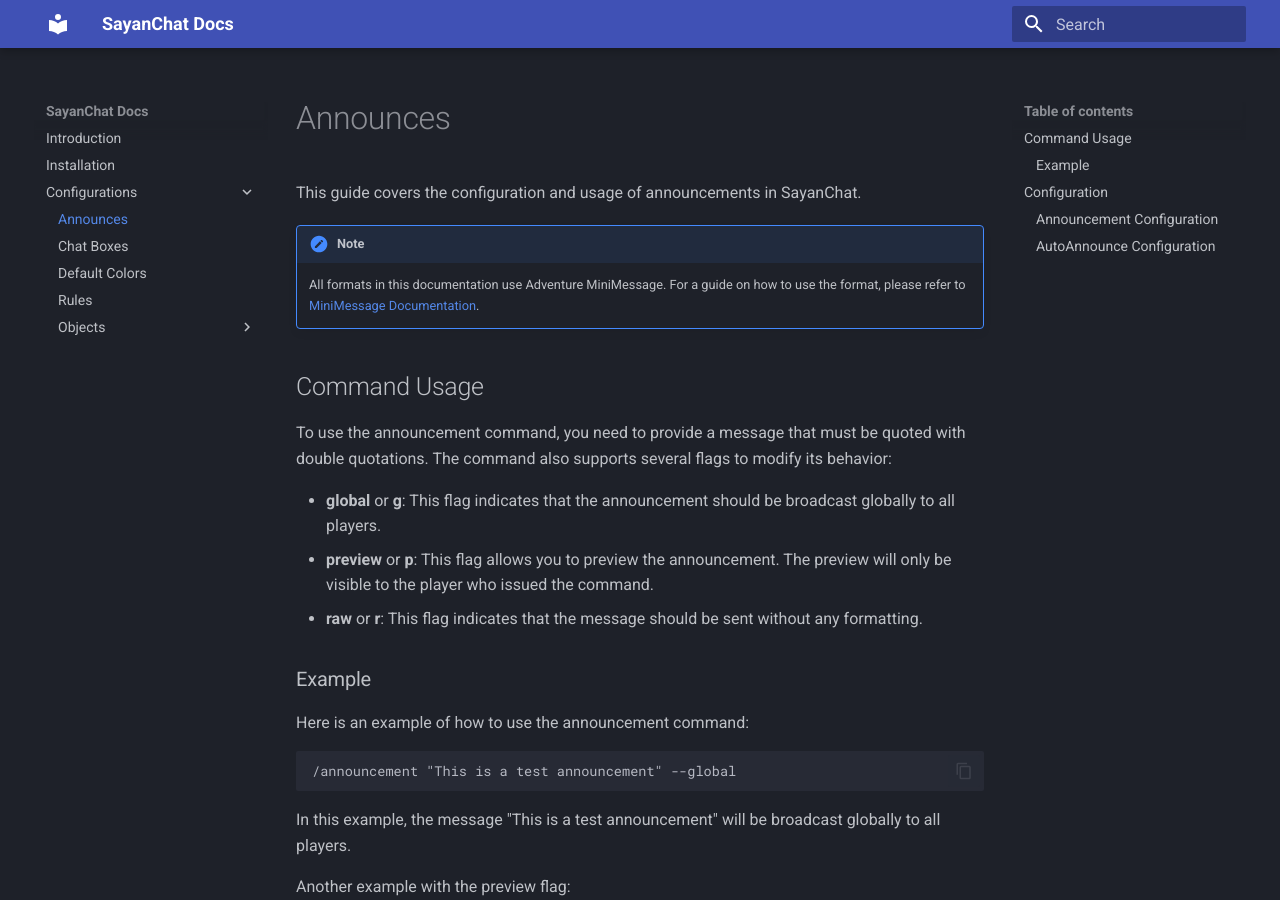
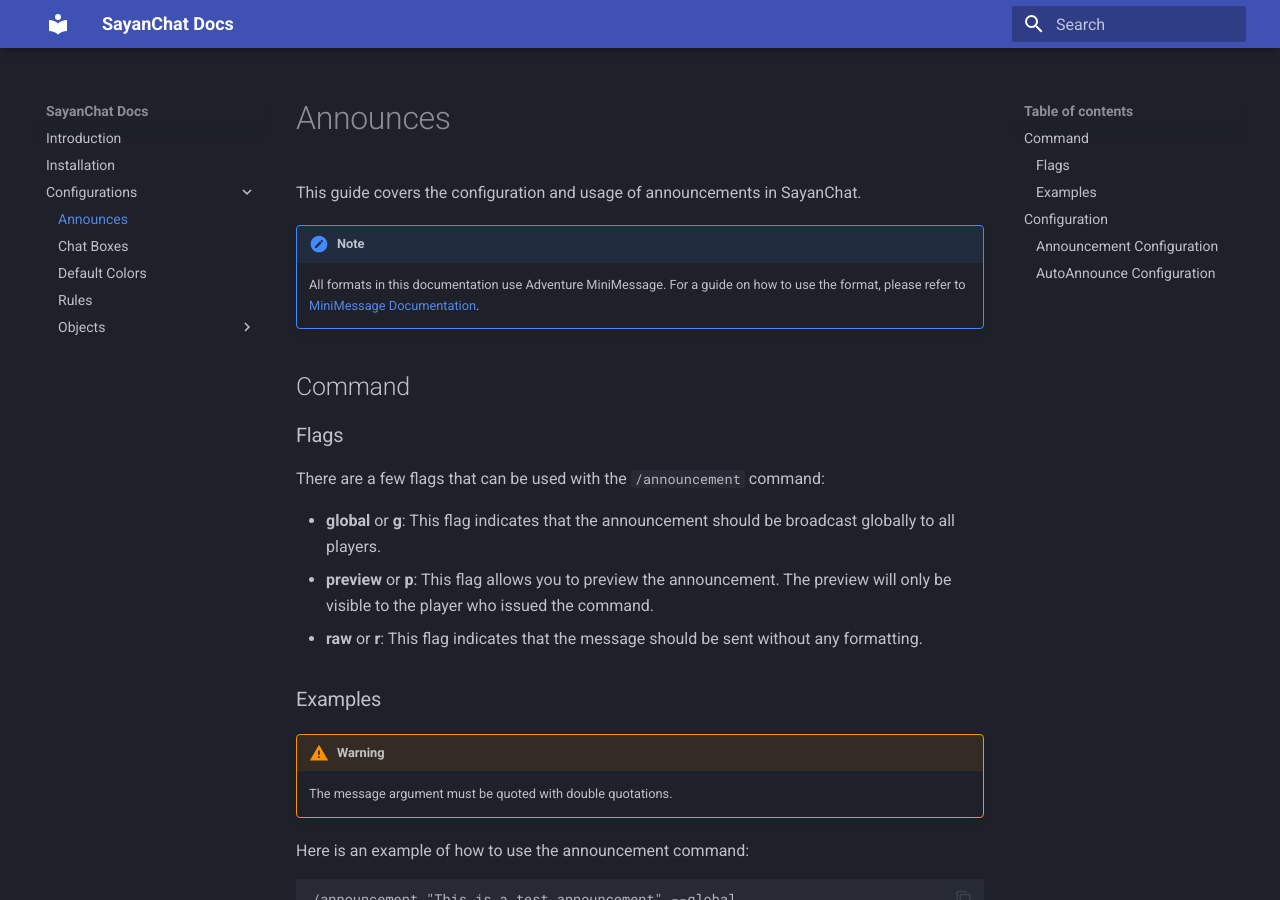
Before and after one commit to Mohamad82Bz/sayanchat-docs, an MkDocs documentation site: the page built from docs/Configurations/Announcements.md, in a window 1280 px wide and 900 px high. Built offline with MkDocs 1.6.1 and Material for MkDocs 9.7.7, drawn with Linux system fonts in a browser that asks for light colours.

Commit message:
minor change

```diff
--- a/docs/Configurations/Announcements.md
+++ b/docs/Configurations/Announcements.md
@@ -5,15 +5,20 @@
 !!! note
     All formats in this documentation use Adventure MiniMessage. For a guide on how to use the format, please refer to [MiniMessage Documentation](https://docs.advntr.dev/minimessage/index.html).
 
-## Command Usage
+## Command
 
-To use the announcement command, you need to provide a message that must be quoted with double quotations. The command also supports several flags to modify its behavior:
+### Flags
+
+There are a few flags that can be used with the `/announcement` command:
 
 - **global** or **g**: This flag indicates that the announcement should be broadcast globally to all players.
 - **preview** or **p**: This flag allows you to preview the announcement. The preview will only be visible to the player who issued the command.
 - **raw** or **r**: This flag indicates that the message should be sent without any formatting.
 
-### Example
+### Examples
+
+!!! warning
+    The message argument must be quoted with double quotations.
 
 Here is an example of how to use the announcement command:
 
```
